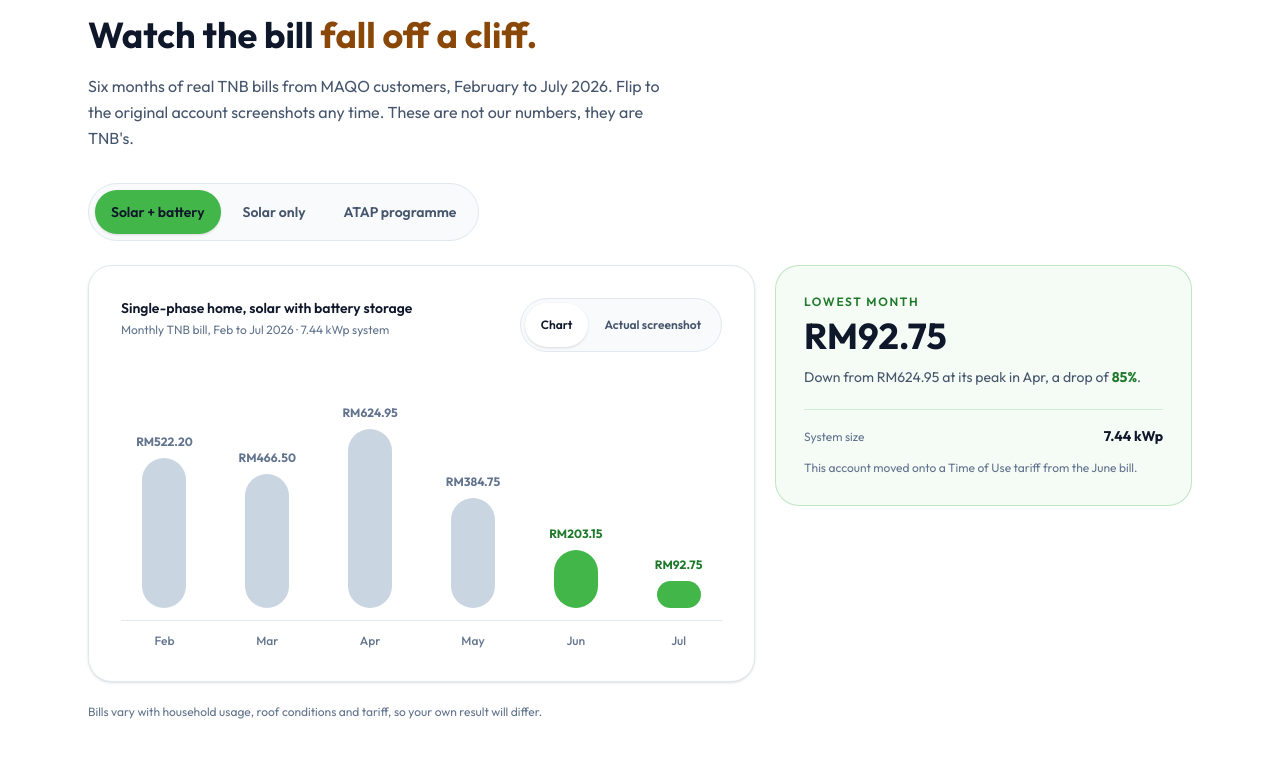
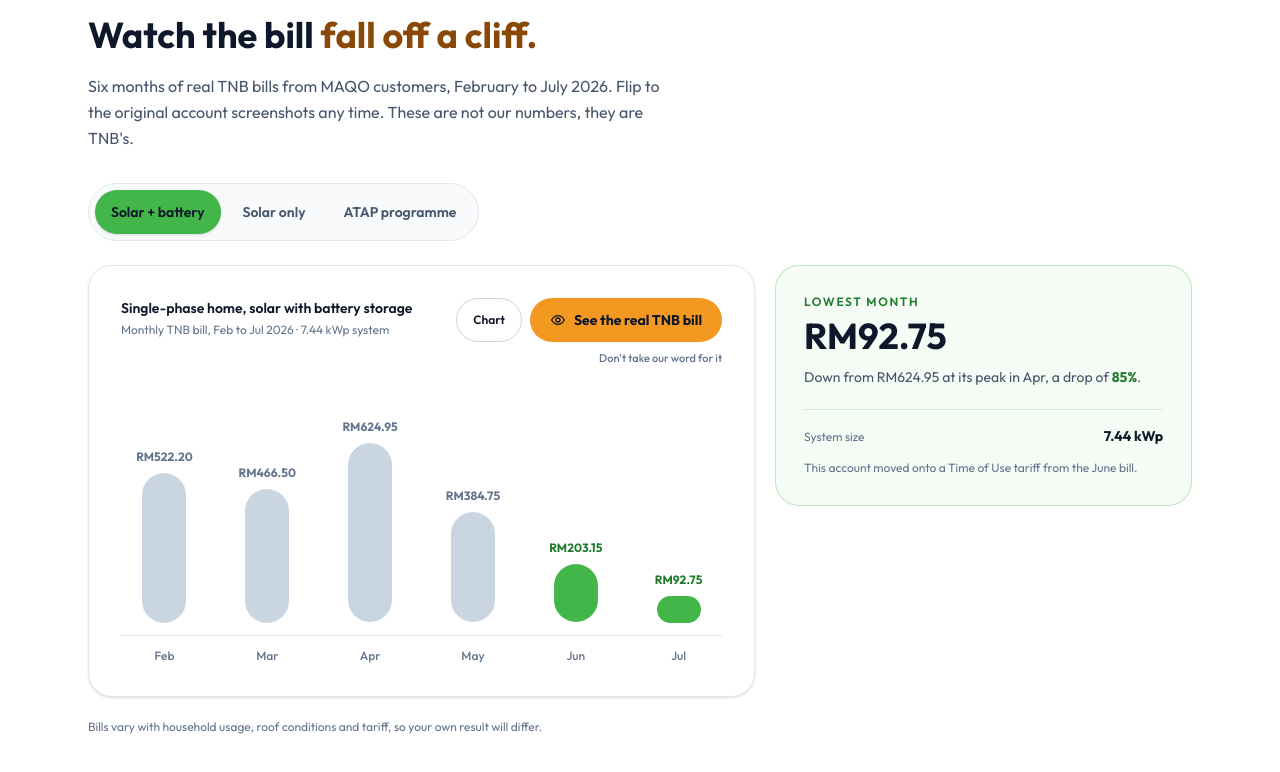
Before and after one commit to FrontierXmaqo/landingpage, a Next.js app: page / in a window 1280 px wide. Shown: the part 2170-2942 px from the top of the page. Built offline with nearby package versions, Linux system fonts and the light colour scheme; no server answers.

Commit message:
imafires

```diff
--- a/app/(main)/components/BillProof.tsx
+++ b/app/(main)/components/BillProof.tsx
@@ -86,6 +86,8 @@
 export default function BillProof() {
   const [active, setActive] = useState(0);
   const [showProof, setShowProof] = useState(false);
+  // Once the reader has opened the proof, the button stops asking for attention.
+  const [nudged, setNudged] = useState(false);
   const c = CASES[active];
 
   const peak = c.months.reduce((a, b) => (b.v > a.v ? b : a));
@@ -139,27 +141,57 @@
               </p>
             </div>
 
-            <div className="inline-flex rounded-full border border-slate-200 bg-slate-50 p-1">
+            <div className="flex flex-col items-start gap-2 sm:items-end">
+              <div className="flex flex-wrap items-center gap-2">
                 <button
                   type="button"
                   aria-pressed={!showProof}
                   onClick={() => setShowProof(false)}
-                className={`inline-flex min-h-11 items-center justify-center rounded-full px-4 py-2 text-xs font-semibold transition ${
-                  !showProof ? "bg-white text-slate-900 shadow-sm" : "text-slate-600"
+                  className={`inline-flex min-h-11 items-center justify-center rounded-full border px-4 py-2 text-xs font-semibold transition ${
+                    !showProof
+                      ? "border-slate-300 bg-white text-slate-900"
+                      : "border-transparent text-slate-500 hover:text-slate-900"
                   }`}
                 >
                   Chart
                 </button>
+
                 <button
                   type="button"
                   aria-pressed={showProof}
-                onClick={() => setShowProof(true)}
-                className={`inline-flex min-h-11 items-center justify-center rounded-full px-4 py-2 text-xs font-semibold transition ${
-                  showProof ? "bg-white text-slate-900 shadow-sm" : "text-slate-600"
-                }`}
+                  onClick={() => {
+                    setShowProof(true);
+                    setNudged(true);
+                  }}
+                  className={`inline-flex min-h-11 items-center justify-center gap-2 rounded-full bg-maqo-orange px-5 py-2.5 text-sm font-bold text-slate-900 shadow-md transition hover:brightness-95 ${
+                    showProof ? "ring-2 ring-maqo-orange/45 ring-offset-2" : ""
+                  } ${!showProof && !nudged ? "animate-attention-ring" : ""}`}
                 >
-                Actual screenshot
+                  {/* Eye: the action is literally "look at the customer's bill" */}
+                  <svg
+                    viewBox="0 0 24 24"
+                    fill="none"
+                    stroke="currentColor"
+                    strokeWidth={2}
+                    aria-hidden
+                    className="h-4 w-4"
+                  >
+                    <path
+                      strokeLinecap="round"
+                      strokeLinejoin="round"
+                      d="M2.5 12S6 5.5 12 5.5 21.5 12 21.5 12 18 18.5 12 18.5 2.5 12 2.5 12Z"
+                    />
+                    <circle cx="12" cy="12" r="3" />
+                  </svg>
+                  See the real TNB bill
                 </button>
+              </div>
+
+              {!showProof && (
+                <p className="text-[11px] font-medium text-slate-500">
+                  Don&apos;t take our word for it
+                </p>
+              )}
             </div>
           </div>
 
--- a/app/(main)/globals.css
+++ b/app/(main)/globals.css
@@ -68,6 +68,19 @@
 @keyframes bar-rise { from { transform: scaleY(0); } to { transform: scaleY(1); } }
 .animate-bar-rise { animation: bar-rise 0.75s cubic-bezier(.2,.8,.25,1) both; transform-origin: bottom; }
 
+/* Draws the eye to the proof button, then settles. Finite on purpose: it is a nudge,
+   not a permanently blinking page element. Stops for good once the button is used. */
+@keyframes attention-ring {
+  0%   { box-shadow: 0 0 0 0 rgba(243, 153, 33, 0.55); }
+  70%  { box-shadow: 0 0 0 14px rgba(243, 153, 33, 0); }
+  100% { box-shadow: 0 0 0 0 rgba(243, 153, 33, 0); }
+}
+.animate-attention-ring { animation: attention-ring 2.4s ease-out 6; }
+
+@media (prefers-reduced-motion: reduce) {
+  .animate-attention-ring { animation: none; }
+}
+
 @media (prefers-reduced-motion: reduce) {
   .animate-fade-in-up, .animate-modal-in, .animate-credential-highlight { animation: none; }
   .reveal-on-scroll { animation: none; opacity: 1; transform: none; }
```
Lines whose indentation alone changed are shown as unchanged.
